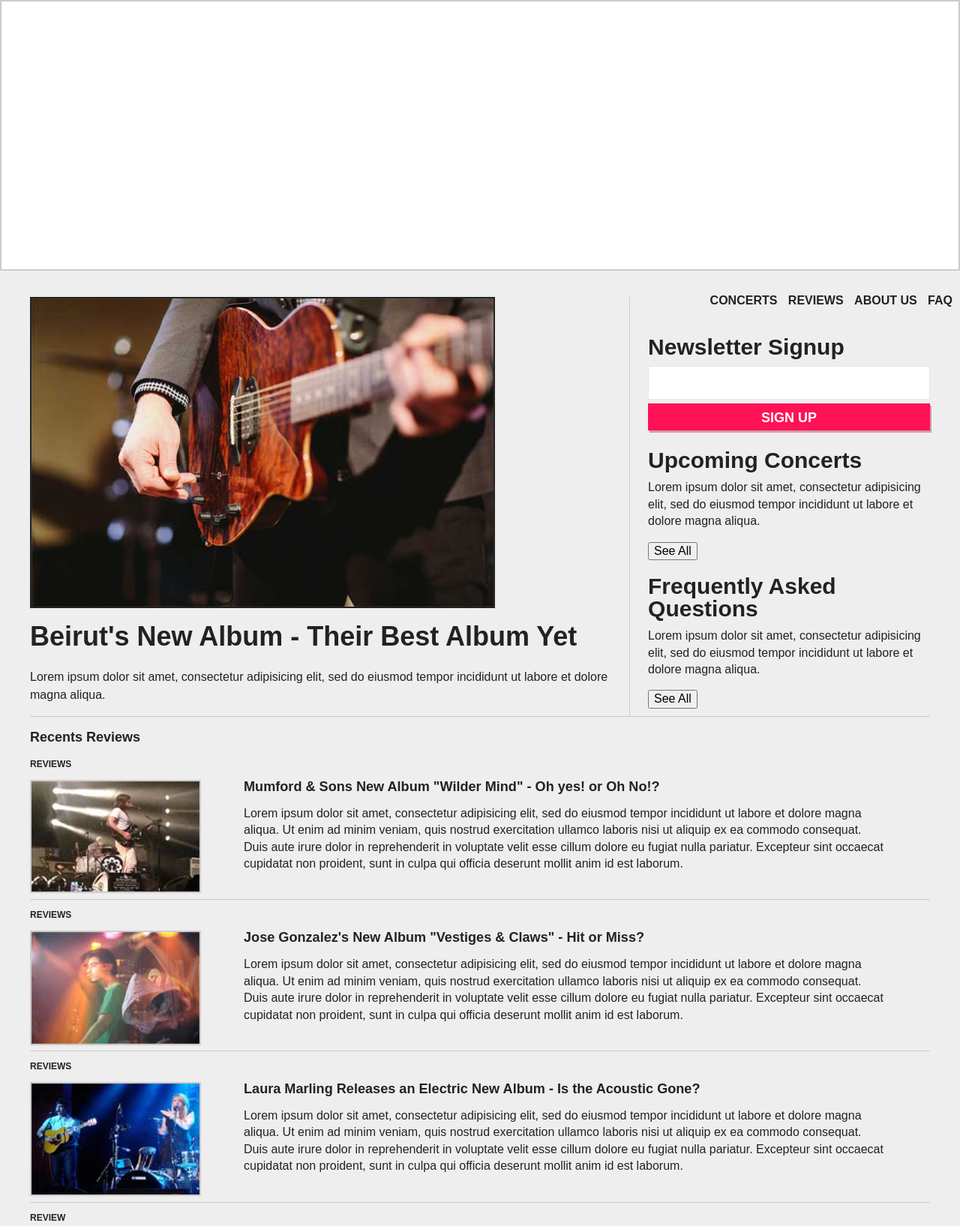
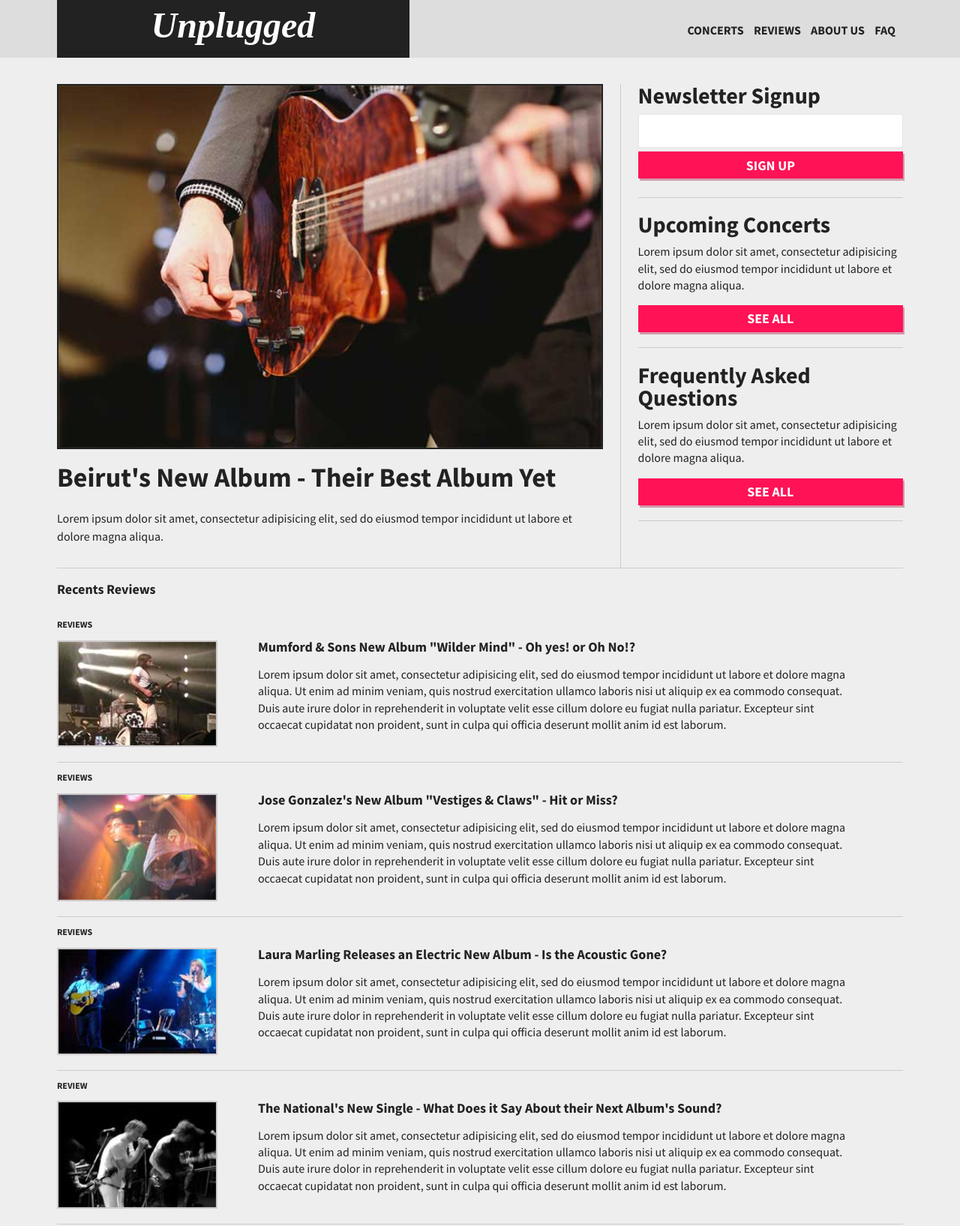
Before and after one commit to ceilisphere/unplugged, a plain HTML site: page reviews/index.html in a window 1280 px wide. Shown: the top 1635 px of the page at 75% size. Drawn offline with nearby package versions, Linux system fonts and the light colour scheme; a web font is replaced by a local one.

Commit message:
reviews page styles mobile and tablet

```diff
--- a/css/main.css
+++ b/css/main.css
@@ -213,7 +213,7 @@ main {
 
 .hero-img {
     margin-top: 15px;
-    max-width: 620px;
+
     width: 100%;
     height: auto;
 }
@@ -266,7 +266,7 @@ input {
     }
 
 .aside-newsletter {
-    margin-bottom: 20px;
+    padding-bottom: 20px;
 }
 
 .aside-concerts, .aside-faq {
@@ -438,8 +438,15 @@ footer {
 
 /***** News/Reviews Details Page Styles *****/
 
+/*** Reviews ***/
 
+.reviews {
+    display: none;
+}
 
+.aside-writers {
+    margin-bottom: 20px;
+}
 
 
 /* ==========================================================================
@@ -621,10 +628,14 @@ aside {
     width: 40%;
 }
 
+.aside-newsletter {
+    border-bottom: 1px solid #cfcacb;
+}
+
 .aside-concerts, .aside-faq {
-    border-top: 1px solid #cfcacb;
+    border-bottom: 1px solid #cfcacb;
     display: block;
-    margin-bottom: 20px;
+    padding-bottom: 20px;
 }
 
 aside h1 {
@@ -717,6 +728,13 @@ footer {
 
 /***** News/Reviews Detail Page Styles *****/
 
+.aside-newsletter {
+    display: block;
+}
+
+.aside-writers {
+    display: none;
+}
 
 
     } /*** Tablet Styles ***/
--- a/reviews/index.html
+++ b/reviews/index.html
@@ -13,6 +13,9 @@
 
         <link rel="stylesheet" href="../css/normalize.css">
         <link rel="stylesheet" href="../css/main.css">
+
+        <link href="https://fonts.googleapis.com/css?family=Open+Sans|Sansita:400,800i|Source+Sans+Pro:400,700" rel="stylesheet">
+        <script defer src="https://use.fontawesome.com/releases/v5.0.6/js/all.js"></script>
     </head>
     <body>
         <!--[if lte IE 9]>
@@ -22,10 +25,15 @@
         <!-- Add your site or application content here -->
 
         <header>
-            <figure>
-                <a href="../index.html"><img src="../img/logo-header.png" alt="Unplugged logo"/></a>
-            </figure>
+            <div class="row">
+                <div class="main-header">
+                <div class="col-sm-12 col-md-5">
+                    <div class="header-logo">
+                        <h1>Unplugged</h1>
+                    </div>
+                </div>
 
+                <div class="col-sm-12 col-md-7">
                     <nav>
                         <ul>
                             <li><a href="../concerts/index.html">Concerts</a></li>
@@ -34,22 +42,32 @@
                             <li><a href="../about/faq.html">FAQ</a></li>
                         </ul>
                     </nav>
+                </div>
+                </div>
+            </div>
         </header>
 
         <main>
+            <div class="main-sections">
             <section class="hero-area">
-                <div>
+                <div class="row">
+                <div class="col-sm-12 col-md-7 col-lg-12">
                     <figure class="hero-img">
                         <img src="../img/reviews-hero-img.jpg" alt="Beirut Album Cover" />
                     </figure>
+                </div>
 
+                <div class="col-sm-12 col-md-5 col-lg-12">
+                    <div class="hero-info">
                         <h1><a href="reviews-details.html">Beirut's New Album - Their Best Album Yet</a></h1>
                         <p>Lorem ipsum dolor sit amet, consectetur adipisicing elit, sed do eiusmod tempor incididunt ut labore et dolore magna aliqua.</p>
+                    </div>
+                </div>
                 </div>
             </section>
 
             <aside>
-                <div class="newsletter">
+                <div class="aside-newsletter reviews">
                     <h1>Newsletter Signup</h1>
                     <form>
                         <input type="text">
@@ -57,30 +75,39 @@
                     </form>
                 </div>
 
-                <div>
+                <div class="aside-concerts">
                     <h1>Upcoming Concerts</h1>
                     <p>Lorem ipsum dolor sit amet, consectetur adipisicing elit, sed do eiusmod
                         tempor incididunt ut labore et dolore magna aliqua.</p>
-                    <button>See All</button>
+                    <a href="../concerts/index.html" class="btn">See All</a>
                 </div>
 
-                <div>
+                <div class="aside-faq">
                     <h1>Frequently Asked Questions</h1>
                     <p>Lorem ipsum dolor sit amet, consectetur adipisicing elit, sed do eiusmod
                         tempor incididunt ut labore et dolore magna aliqua.</p>
-                    <button>See All</button>
+                    <a href="about/faq.html" class="btn">See All</a>
+                </div>
+
+                <div class="aside-writers">
+                    <h1>Want to Write for Us?</h1>
+                    <p>Lorem ipsum dolor sit amet, consectetur adipisicing elit, sed do eiusmod
+                        tempor incididunt ut labore et dolore magna aliqua.</p>
+                    <a href="about/faq.html" class="btn">Find Out More</a>
                 </div>
             </aside>
 
             <section class="feed">
+            <div class="row">
 
                 <h2>Recents Reviews</h2>
 
-                <div class="feed-item">
+                <div class="feed-item col-sm-12">
                     <h3>Reviews</h3>
                     <figure>
                         <img src="../img/reviews-feed-1.jpg" alt="" />
                     </figure>
+
                     <h1><a href="reviews-details.html">Mumford & Sons New Album "Wilder Mind" - Oh yes! or Oh No!?</a></h1>
                     <p>Lorem ipsum dolor sit amet, consectetur adipisicing elit, sed do eiusmod
                         tempor incididunt ut labore et dolore magna aliqua. Ut enim ad minim veniam,
@@ -90,7 +117,7 @@
                         proident, sunt in culpa qui officia deserunt mollit anim id est laborum.</p>
                 </div>
 
-                <div class="feed-item">
+                <div class="feed-item col-sm-12">
                     <h3>Reviews</h3>
                     <figure>
                         <img src="../img/reviews-feed-2.jpg" alt="" />
@@ -104,7 +131,7 @@
                         proident, sunt in culpa qui officia deserunt mollit anim id est laborum.</p>
                 </div>
 
-                <div class="feed-item">
+                <div class="feed-item col-sm-12">
                     <h3>Reviews</h3>
                     <figure>
                         <img src="../img/reviews-feed-3.jpg" alt="" />
@@ -118,7 +145,7 @@
                         proident, sunt in culpa qui officia deserunt mollit anim id est laborum.</p>
                 </div>
 
-                <div class="feed-item">
+                <div class="feed-item col-sm-12">
                     <h3>Review</h3>
                     <figure>
                         <img src="../img/reviews-feed-4.jpg" alt="" />
@@ -132,7 +159,7 @@
                         proident, sunt in culpa qui officia deserunt mollit anim id est laborum.</p>
                 </div>
 
-                <div class="feed-item">
+                <div class="feed-item col-sm-12">
                     <h3>Review</h3>
                     <figure>
                         <img src="../img/reviews-feed-5.jpg" alt="" />
@@ -146,7 +173,7 @@
                         proident, sunt in culpa qui officia deserunt mollit anim id est laborum.</p>
                 </div>
 
-                <div class="feed-item">
+                <div class="feed-item col-sm-12">
                     <h3>Reviews</h3>
                     <figure>
                         <img src="../img/reviews-feed-6.jpg" alt="" />
@@ -159,13 +186,17 @@
                         cillum dolore eu fugiat nulla pariatur. Excepteur sint occaecat cupidatat non
                         proident, sunt in culpa qui officia deserunt mollit anim id est laborum.</p>
                 </div>
+            </div>
             </section>
+            </div>
         </main>
 
         <footer>
-            <figure>
-                <img src="..img/footer-logo.png" alt="Unplugged logo" />
-            </figure>
+            <div class="row">
+            <div class="footer-logo">
+                <h1>Unplugged</h1>
+            </div>
+            </div>
         </footer>
 
 
```
Lines whose indentation alone changed are shown as unchanged.
